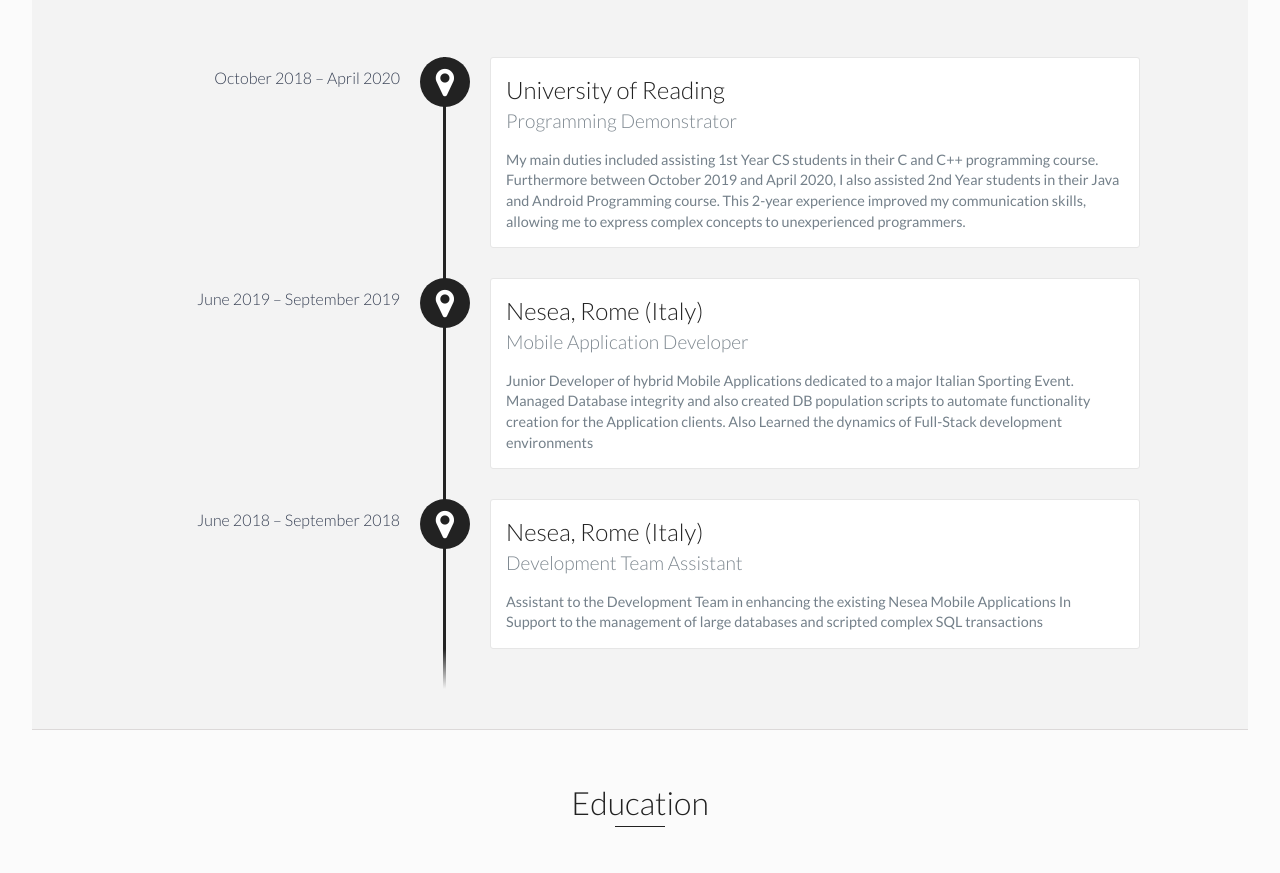
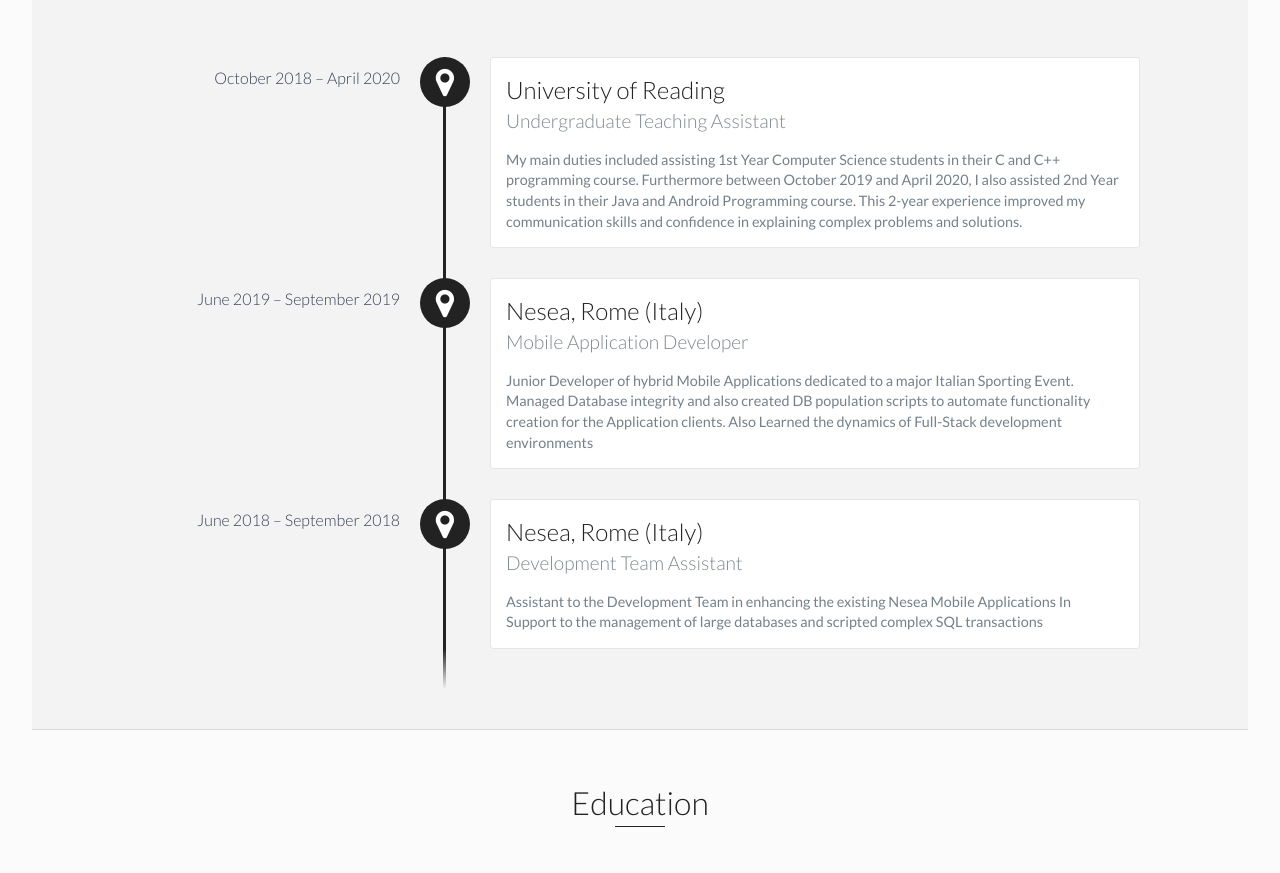
Before and after one commit to aldotroiano/aldotroiano.github.io, a website: page index.html in a window 1280 px wide. Shown: the part 941-1814 px from the top of the page. Drawn offline with nearby package versions, Linux system fonts and the light colour scheme.

Commit message:
updated experience

```diff
--- a/index.html
+++ b/index.html
@@ -91,9 +91,9 @@
         <div id="experience-timeline">
             <div data-date="October 2018 – April 2020">
                 <h3>University of Reading</h3>
-                <h4>Programming Demonstrator</h4>
+                <h4>Undergraduate Teaching Assistant</h4>
                 <p>
-                    My main duties included assisting 1st Year CS students in their C and C++ programming course.  Furthermore between October 2019 and April 2020, I also assisted 2nd Year students in their Java and Android Programming course.  This 2-year experience improved my communication skills, allowing me to express complex concepts to unexperienced programmers.
+                    My main duties included assisting 1st Year Computer Science students in their C and C++ programming course.  Furthermore between October 2019 and April 2020, I also assisted 2nd Year students in their Java and Android Programming course.  This 2-year experience improved my communication skills and confidence in explaining complex problems and solutions.
                 </p>
             </div>
 
```
